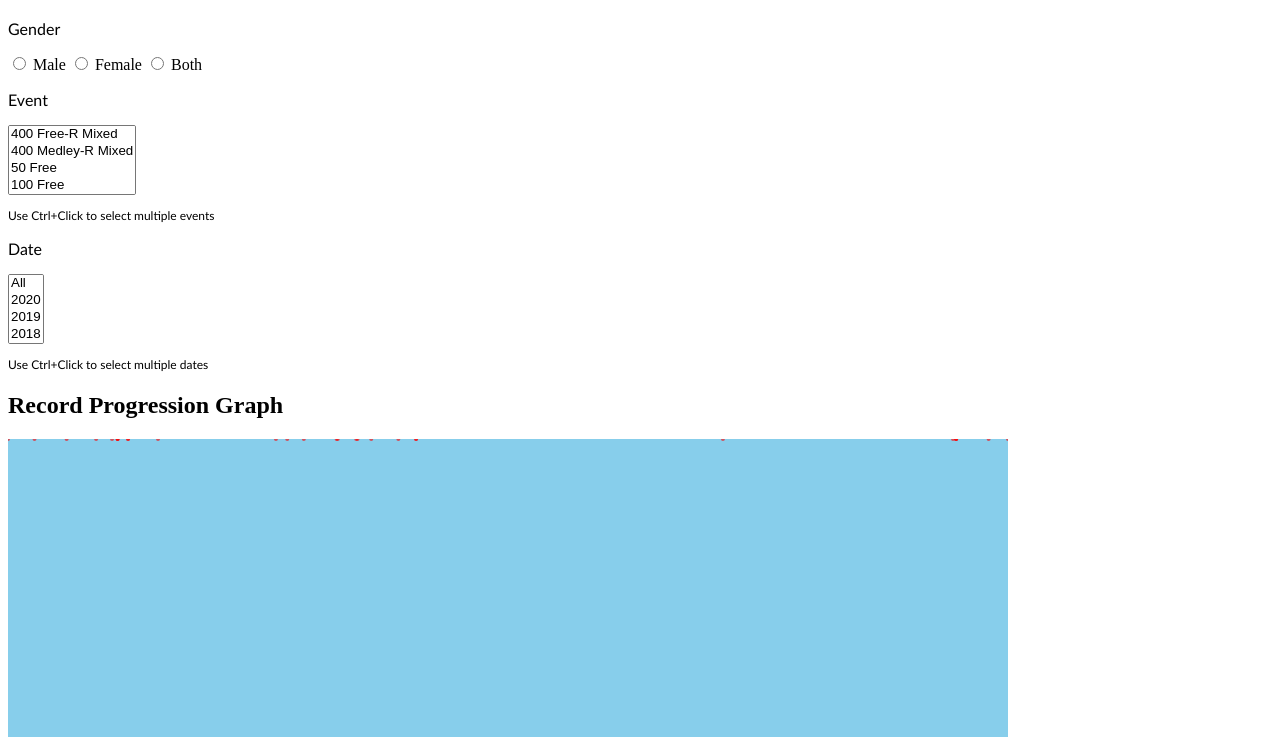
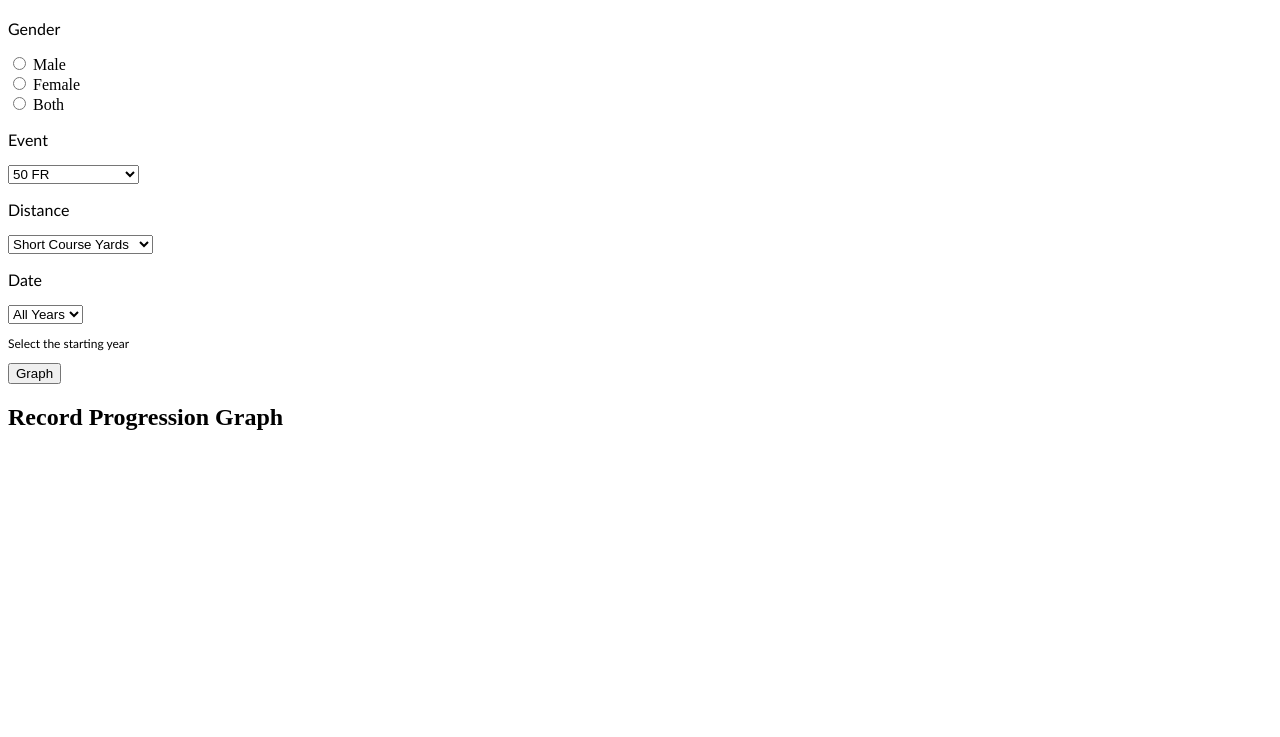
Before and after one commit to bmg23/MathW82SwimProject, a plain HTML site: page docs/index.html in a window 1280 px wide. Shown: the part 63-800 px from the top of the page. Drawn offline with nearby package versions, Linux system fonts and the light colour scheme.

Commit message:
Added getting user input

```diff
--- /dev/null
+++ b/docs/eventList.txt
@@ -0,0 +1,6 @@
+"50 FR", "100 FR", "200 FR", "400 FR",
+"800 FR", "1500 FR", "50 BK", "100 BK",
+"200 BK", "50 BR", "100 BR", "200 BR",
+"50 FL", "100 FL", "200 FL", "200 IM",
+"400 IM", "400 FR-R", "Mixed 400 FR-R",
+"800 FR-R", "400 MED-R", "Mixed 400 MED-R"
--- a/docs/index.html
+++ b/docs/index.html
@@ -17,20 +17,35 @@
             <h1 class="header">Swim Time Progression</h1>
         </div>
 
-        <!---Graph Input Options-->
-        <p class="option">Gender</p>
-        <input type="radio" name="gender" value="male"> Male </input>
-        <input type="radio" name="gender" value="female"> Female </input>
-        <input type="radio" name="gender" value="female"> Both </input>
+        <div>
+            <form>
+                <!---Graph Input Options-->
+                <p class="option">Gender</p>
+                <input type="radio" name="gender" value="male"> Male<br>
+                <input type="radio" name="gender" value="female"> Female<br>
+                <input type="radio" name="gender" value="both"> Both
 
-        <p class="option">Event</p>
-        <select multiple id="events"></select>
-        <p class="smallText">Use Ctrl+Click to select multiple events</p>
+                <p class="option">Event</p>
+                <select id="events"></select>
 
-        <p class="option">Date</p>
-        <select multiple id="date"></select>
-        <p class="smallText">Use Ctrl+Click to select multiple dates</p>
+                <p class="option">Distance</p>
+                <select id="distance">
+                    <option value="SCY">Short Course Yards</option>
+                    <option value="SCM">Short Course Meters</option>
+                    <option value="LCM">Long Course Meters</option>
+                </select>
 
+
+
+                <p class="option">Date</p>
+                <select id="date"></select>
+                <p class="smallText">Select the starting year</p>
+            </form>
+        </div>
+
+        <div>
+            <button class="graphButton" onclick="graph()">Graph</button>
+        </div>
 
 
         <h2>Record Progression Graph</h2>
--- a/docs/mainPage.js
+++ b/docs/mainPage.js
@@ -10,10 +10,12 @@
 /******************************Script for editing page*******************************/
 
 //Event List
-events = ["400 Free-R Mixed", "400 Medley-R Mixed", "50 Free", "100 Free", "200 Free",
-          "400 Free", "800 Free", "1500 Free","50 Back", "100 Back", "200 Back", "50 Breast",
-          "100 Breast", "200 Breast", "50 Fly", "100 Fly", "200 Fly", "200 IM", "400 IM",
-          "400 Free Relay",  "800 Free Relay", "400 Medley Relay"];
+events = ["50 FR", "100 FR", "200 FR", "400 FR",
+          "800 FR", "1500 FR", "50 BK", "100 BK",
+          "200 BK", "50 BR", "100 BR", "200 BR",
+          "50 FL", "100 FL", "200 FL", "200 IM",
+          "400 IM", "400 FR-R", "Mixed 400 FR-R",
+          "800 FR-R", "400 MED-R", "Mixed 400 MED-R"];
 
 
 
@@ -22,6 +24,7 @@ var eventSelect = document.getElementById('events');
 for (const event in events) {
   var newEventOption = document.createElement("option");
   newEventOption.text = `${events[event]}`;
+  newEventOption.value = `${events[event]}`;
   eventSelect.add(newEventOption);
 }
 
@@ -36,7 +39,7 @@ for (i = oldestRecord; i <= currentYear; ++i) {
   dates.unshift(i);
 }
 
-dates.unshift("All");
+dates.unshift("All Years");
 
 var dateSelect = document.getElementById('date');
 
@@ -78,7 +81,8 @@ let countries = {"USA":"United States of America", "BRA":"Brazil", "FRA":"France
 
 /******************************Script for graphing*************************************/
 
-LCM_World_Records = [];
+//Global graphing variables
+let LCM_World_Records = [];
 
 /*isRecord
  * Input: Record Object
@@ -186,7 +190,7 @@ function cleanUp(record) {
   record['Country'] = converCountry(record['Country']);
   record['Date'] = new Date(record['Date']);
   record['Rank'] = Number(record['Rank']);
-  record['Total Time'] = timeToMS(record['Time']);
+  record['TotalTime'] = timeToMS(record['Time']);
 
   return record;
 }
@@ -249,39 +253,19 @@ function filterArray(array, objectFilter, filterValue) {
  * graph to the svg
  * in html.
  */
-function graph() {
-  console.log("Time to graph");
+function drawGraph(dataArray) {
 
-  let swimDates = LCM_World_Records.map(d => d.Date);
-  let swimTimes = LCM_World_Records.map(d => d.TotalTime);
-
-
-  let swim50FreeMens = filterArray(LCM_World_Records, "Event", "Men's 50 FR LCM");
-  swimDates = swim50FreeMens.map(d => d.Date);
-  let swim50FreeMensTimes = swim50FreeMens.map(d => d.TotalTime);
-
-  /*GRAPH TIME*/
-  let outerWidth = 1000
-  let outerHeight = 600
-  //let margins = { top: 30, bottom: 50, left: 50, right: 30 }
-  //let innerWidth = outerWidth - margins.left - margins.right
-  //let innerHeight = outerHeight - margins.top - margins.bottom
-
-  d3.select('svg#graph')
-    .attr('width', outerWidth)
-    .attr('height', outerHeight)
-    .style('background-color', 'skyblue')
-
-
+  let dates = dataArray.map(d => d.Date);
+  let times = dataArray.map(d => d.TotalTime);
 
   let dateXScale =
     d3.scaleLinear()
-      .domain(d3.extent(swimDates))
+      .domain(d3.extent(dates))
       .range([0, 1000])
 
   let timeYScale =
     d3.scaleLinear()
-      .domain(d3.extent(swim50FreeMensTimes))
+      .domain(d3.extent(times))
       .range([0, 600])
 
 
@@ -302,6 +286,46 @@ function graph() {
 
 }
 
+//Global user input variables
+var selectedGender = 'Both';
+let genderInput = document.getElementsByName('gender');
+var eventInput = ['50 Free'];
+var dateInput = 'All Years';
+var distanceInput = 'SYC';
+
+/*getUserInput()
+ *
+ * Input: User input from index.html
+ *
+ * Sets global user input variables
+ *
+ */
+function getUserInput() {
+  //Get gender
+  genderInput = document.getElementsByName('gender');
+  console.log(genderInput);
+  for(var i = 0; i < genderInput.length; i++) {
+    if(genderInput[i].checked)
+        selectedGender = genderInput[i].value;
+  }
+
+
+  eventInput = document.getElementById("events").value;
+  dateInput = document.getElementById("date").value;
+  distanceInput = document.getElementById("distance").value;
+}
+
+
+function graph() {
+  getUserInput();
+  console.log('Graphing...');
+  console.log(distanceInput);
+
+
+
+}
+
+
 
 
 
@@ -317,15 +341,15 @@ function graph() {
  */
 function main(data) {
   readData(data, LCM_World_Records);
-  graph();
+  drawGraph();
 }
+
+//Fill LCM_World_Records
+d3.csv("AllWorldRecords.csv").then( main );
 
 
 
 
 
-//Fill LCM_World_Records
-d3.csv("AllWorldRecords.csv").then( main );
-
 
 console.log(LCM_World_Records);
```
